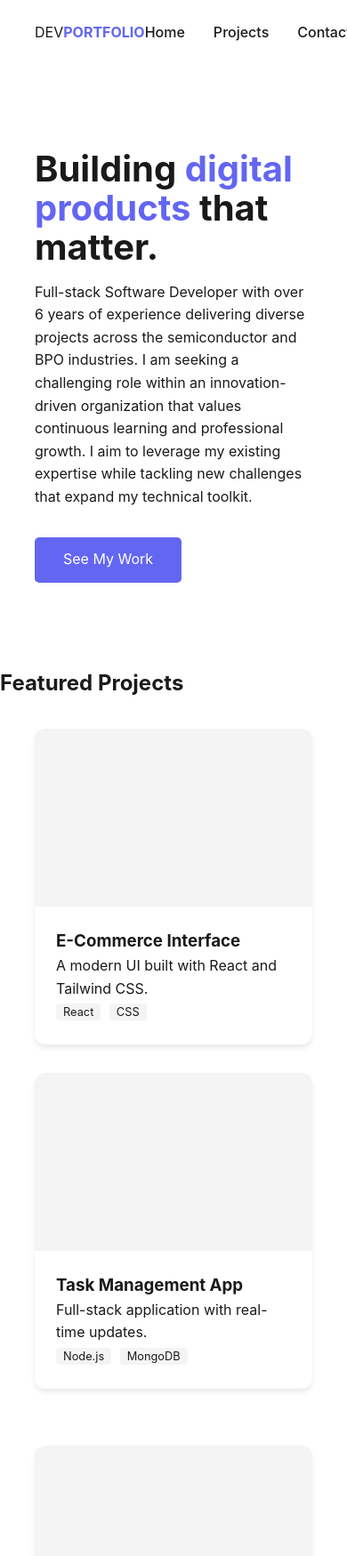
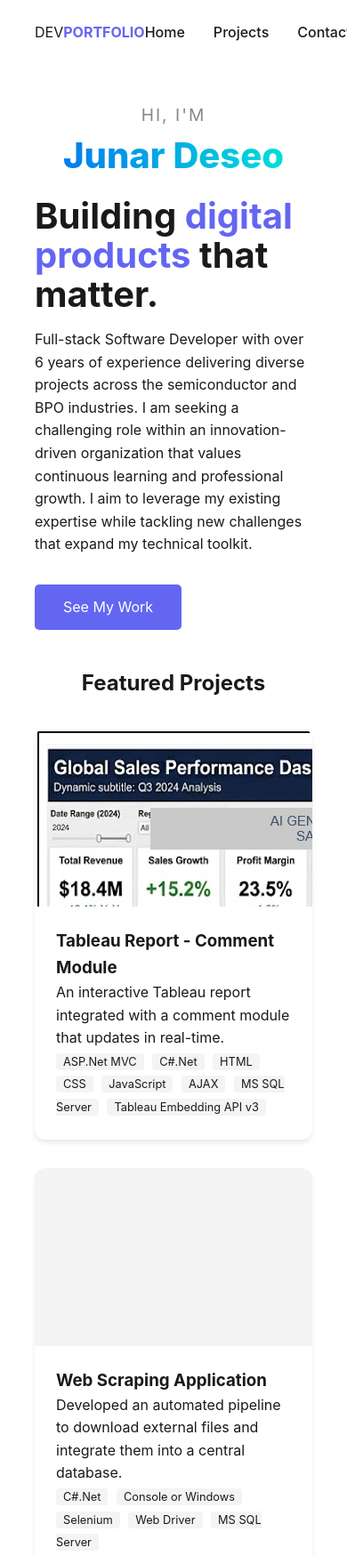
Before and after one commit to JunarDeseo/CV, a plain HTML site: page index.html in a window 390 px wide. Shown: the top 1749 px of the page at 89% size. Drawn offline with Linux system fonts and the light colour scheme.

Commit message:
Add files via upload
updating project list with image

```diff
--- a/gem_.css
+++ b/gem_.css
@@ -71,6 +71,12 @@ h1 { font-size: clamp(2.5rem, 5vw, 4rem); line-height: 1.1; margin-bottom: 1rem;
     padding: 2rem 10%;
 }
 
+.section-title {
+    display: flex;
+    justify-content: center;
+    align-items: center;
+}
+
 .project-card {
     background: var(--card-bg);
     border-radius: 12px;
@@ -80,10 +86,43 @@ h1 { font-size: clamp(2.5rem, 5vw, 4rem); line-height: 1.1; margin-bottom: 1rem;
 }
 
 .project-card:hover { transform: translateY(-5px); }
-
-.project-img { height: 200px; background: var(--secondary); }
+.project-img { height: 200px; background: var(--secondary); } /*Default*/
+.project-img1 { height: 200px; background-image:url("img/Tableau\ Report\ -\ Comment\ Module\ Project.PNG"); }
+.project-img2 { height: 200px; background-image:url("img/Tableau\ Report\ -\ Comment\ Module\ Project.PNG"); }
+.project-img3 { height: 200px; background-image:url("img/Tableau\ Report\ -\ Comment\ Module\ Project.PNG"); }
+.project-img4 { height: 200px; background-image:url("img/Tableau\ Report\ -\ Comment\ Module\ Project.PNG"); }
 .project-info { padding: 1.5rem; }
 .tags span { font-size: 0.8rem; background: var(--secondary); padding: 2px 8px; border-radius: 4px; margin-right: 5px; }
 
 /* Footer */
 footer { text-align: center; padding: 5rem 10%; background: var(--secondary); margin-top: 4rem; }
+
+.name-banner {
+    margin-bottom: 1rem;
+    display: flex;
+    flex-direction: column;
+    align-items: center; /* Centers it with your existing hero content */
+}
+
+.greeting {
+    font-size: 1.2rem;
+    color: #888; /* A subtle grey */
+    text-transform: uppercase;
+    letter-spacing: 2px;
+}
+
+.my-name {
+    font-size: 3.5rem;
+    font-weight: 800;
+    margin: 0.5rem 0;
+    background: linear-gradient(90deg, #007cf0, #00dfd8); /* Modern blue gradient */
+    -webkit-background-clip: text;
+    -webkit-text-fill-color: transparent;
+}
+
+/* Mobile Responsiveness */
+@media (max-width: 768px) {
+    .my-name {
+        font-size: 2.5rem;
+    }
+}
--- a/index.html
+++ b/index.html
@@ -18,7 +18,15 @@
     </nav>
 
     <header id="home" class="hero">
+
         <div class="hero-content">
+
+        <div class="name-banner">
+            <span class="greeting">Hi, I'm</span>
+            <h1 class="my-name">Junar Deseo</h1>
+        </div>
+
+
             <h1>Building <span class="highlight">digital products</span> that matter.</h1>
             <p>Full-stack Software Developer with over 6 years of experience delivering diverse projects across the semiconductor and BPO industries.
             I am seeking a challenging role within an innovation-driven organization that values continuous learning and professional growth.
@@ -29,39 +37,66 @@
 
     <section id="projects" class="section">
         <h2 class="section-title">Featured Projects</h2>
-        <div class="project-grid">
+         <div class="project-grid">
             <div class="project-card">
-                <div class="project-img"></div>
+                <div class="project-img1"></div>
                 <div class="project-info">
-                    <h3>E-Commerce Interface</h3>
-                    <p>A modern UI built with React and Tailwind CSS.</p>
-                    <div class="tags"><span>React</span> <span>CSS</span></div>
+                    <h3>Tableau Report - Comment Module</h3>
+                    <p>An interactive Tableau report integrated with a comment module that updates in real-time.</p>
+                    <div class="tags"> <span>ASP.Net MVC</span>
+                        <span>C#.Net</span>
+                        <span>HTML</span>
+                        <span>CSS</span>
+                        <span>JavaScript</span>
+                        <span>AJAX</span>
+                        <span>MS SQL Server</span>
+                        <span>Tableau Embedding API v3</span>
+                    </div>
                 </div>
             </div>
             <div class="project-card">
                 <div class="project-img"></div>
                 <div class="project-info">
-                    <h3>Task Management App</h3>
-                    <p>Full-stack application with real-time updates.</p>
-                    <div class="tags"><span>Node.js</span> <span>MongoDB</span></div>
+                    <h3>Web Scraping Application</h3>
+                    <p>Developed an automated pipeline to download external files and integrate them into a central database.</p>
+                    <div class="tags"><span>C#.Net</span>
+                        <span>Console or Windows</span>
+                        <span>Selenium</span>
+                        <span>Web Driver</span>
+                        <span>MS SQL Server</span>
+                    </div>
                 </div>
             </div>
         </div>
-         <div class="project-grid">
+
+        <!--End of Project Card 1-->
+
+        <div class="project-grid">
             <div class="project-card">
                 <div class="project-img"></div>
                 <div class="project-info">
-                    <h3>E-Commerce Interface</h3>
-                    <p>A modern UI built with React and Tailwind CSS.</p>
-                    <div class="tags"><span>React</span> <span>CSS</span></div>
+                    <h3>Au Wire System</h3>
+                    <p>Built an ASP.NET web app for monitoring high-value electronic materials. Key features include FIFO-based stock optimization and automated threshold notifications via SMS and email.</p>
+                    <div class="tags"> <span>ASP.Net MVC</span>
+                        <span>C#.Net</span>
+                        <span>VB.Net</span>
+                        <span>Windows App</span>
+                        <span>HTML</span>
+                        <span>CSS</span>
+                        <span>JavaScript</span>
+                        <span>MS SQL Server</span></div>
                 </div>
             </div>
             <div class="project-card">
                 <div class="project-img"></div>
                 <div class="project-info">
-                    <h3>Task Management App</h3>
-                    <p>Full-stack application with real-time updates.</p>
-                    <div class="tags"><span>Node.js</span> <span>MongoDB</span></div>
+                    <h3>System and Database Migration</h3>
+                    <p>Executed seamless legacy-to-modern migrations for enterprise systems and SQL databases, ensuring data integrity and minimal downtime during the transition.</p>
+                    <div class="tags">
+                        <span>C#.Net</span>
+                        <span>VB.Net</span>
+                        <span>MS SQL Server</span>
+                    </div>
                 </div>
             </div>
         </div>
```
Also changed, not shown: img/Tableau Report - Comment Module Project.PNG (added).
